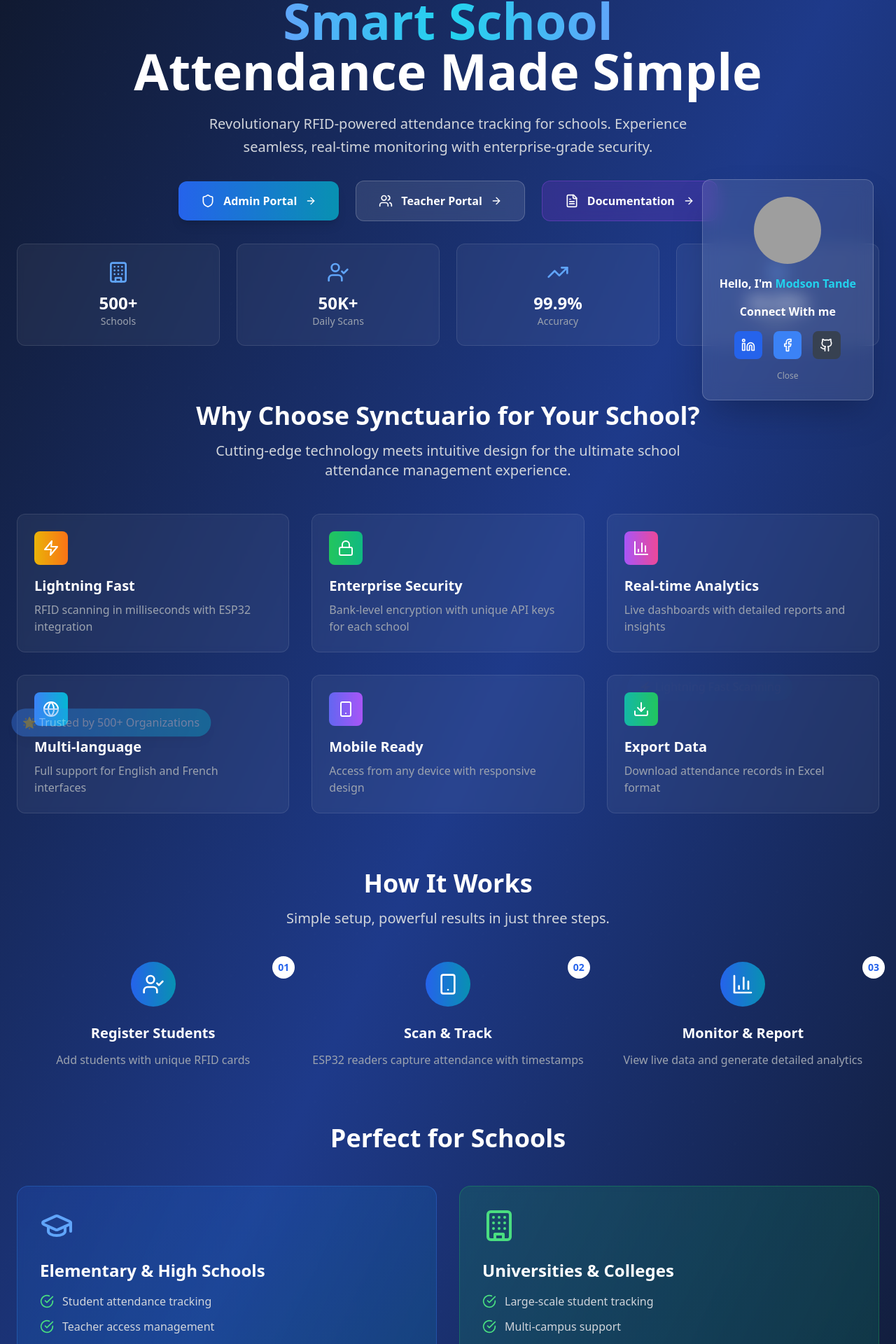
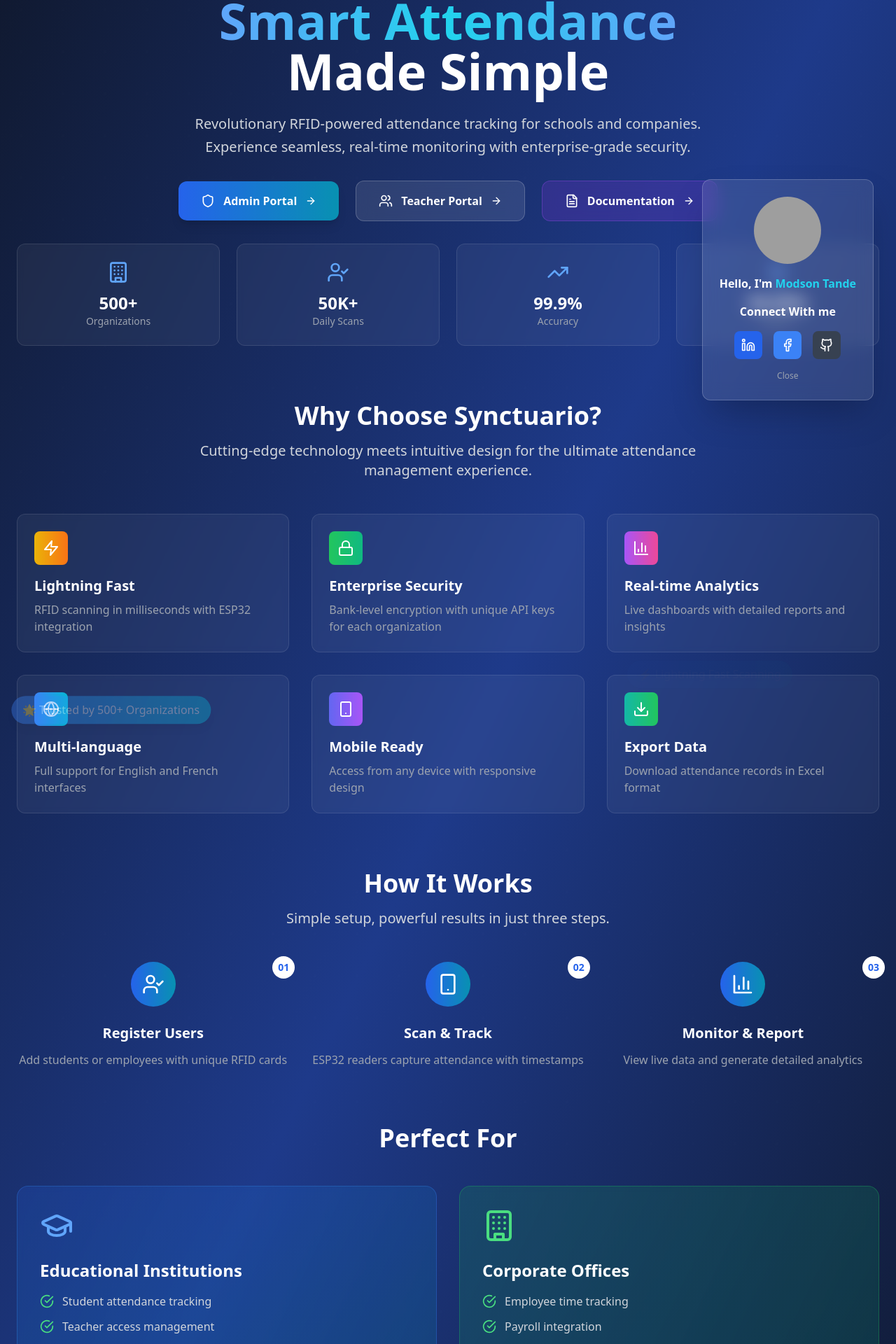
Before and after one commit to Modsontech45/RFID_attendance_frontend, a React (Vite) app: page / in a window 1280 px wide. Shown: the part 196-2116 px from the top of the page at 70% size. Built offline with nearby package versions, Linux system fonts and the light colour scheme; grey boxes are pictures that could not be loaded; some icons are missing.

Commit message:
Update Landing Page for Schools and Companies

```diff
--- a/src/components/HomePage.tsx
+++ b/src/components/HomePage.tsx
@@ -244,21 +244,21 @@
               <Sparkles className="h-4 w-4" />
               <span className="text-sm font-medium">
                 <FormattedMessage
-                  id="home.hero.subtitle"
-                  defaultMessage="Next-Generation School Attendance System"
+                  id="home.hero.badge"
+                  defaultMessage="Next-Generation Attendance System"
                 />
               </span>
             </div>
 
             <h1 className="text-5xl font-bold leading-tight md:text-7xl">
               <span className="bg-gradient-to-r from-blue-400 via-cyan-400 to-blue-400 bg-clip-text text-transparent">
-                <FormattedMessage id="home.hero.title_part1" defaultMessage="Smart School" />
+                <FormattedMessage id="home.hero.title_part1" defaultMessage="Smart Attendance" />
               </span>
               <br />
               <span className="text-white">
                 <FormattedMessage
                   id="home.hero.title_part2"
-                  defaultMessage="Attendance Made Simple"
+                  defaultMessage="Made Simple"
                 />
               </span>
             </h1>
@@ -266,7 +266,7 @@
             <p className="mx-auto max-w-3xl text-xl leading-relaxed text-gray-300">
               <FormattedMessage
                 id="home.hero.description"
-                defaultMessage="Revolutionary RFID-powered attendance tracking for schools. Experience seamless, real-time monitoring with enterprise-grade security."
+                defaultMessage="Revolutionary RFID-powered attendance tracking for schools and companies. Experience seamless, real-time monitoring with enterprise-grade security."
               />
             </p>
           </div>
@@ -315,8 +315,8 @@
             {[
               {
                 icon: Building,
-                label: formatMessage({ id: "home.stats.schools", defaultMessage: "Schools" }),
-                value: formatMessage({ id: "home.stats.schools_value", defaultMessage: "500+" }),
+                label: formatMessage({ id: "home.stats.organizations", defaultMessage: "Organizations" }),
+                value: formatMessage({ id: "home.stats.organizations_value", defaultMessage: "500+" }),
               },
               {
                 icon: UserCheck,
@@ -358,13 +358,13 @@
             <h2 className="text-4xl font-bold text-white">
               <FormattedMessage
                 id="home.features.title"
-                defaultMessage="Why Choose Synctuario for Your School?"
+                defaultMessage="Why Choose Synctuario?"
               />
             </h2>
             <p className="mx-auto max-w-3xl text-xl text-gray-300">
               <FormattedMessage
                 id="home.features.description"
-                defaultMessage="Cutting-edge technology meets intuitive design for the ultimate school attendance management experience."
+                defaultMessage="Cutting-edge technology meets intuitive design for the ultimate attendance management experience."
               />
             </p>
           </div>
@@ -391,7 +391,7 @@
                 }),
                 description: formatMessage({
                   id: "home.features.items.1.description",
-                  defaultMessage: "Bank-level encryption with unique API keys for each school",
+                  defaultMessage: "Bank-level encryption with unique API keys for each organization",
                 }),
                 color: "from-green-500 to-emerald-500",
               },
@@ -481,11 +481,11 @@
                 icon: UserCheck,
                 title: formatMessage({
                   id: "home.how_it_works.steps.0.title",
-                  defaultMessage: "Register Students",
+                  defaultMessage: "Register Users",
                 }),
                 description: formatMessage({
                   id: "home.how_it_works.steps.0.description",
-                  defaultMessage: "Add students with unique RFID cards",
+                  defaultMessage: "Add students or employees with unique RFID cards",
                 }),
               },
               {
@@ -531,7 +531,7 @@
         <section className="space-y-12">
           <div className="space-y-4 text-center">
             <h2 className="text-4xl font-bold text-white">
-              <FormattedMessage id="home.use_cases.title" defaultMessage="Perfect for Schools" />
+              <FormattedMessage id="home.use_cases.title" defaultMessage="Perfect For" />
             </h2>
           </div>
 
@@ -540,27 +540,23 @@
               <GraduationCap className="mb-6 h-12 w-12 text-blue-400" />
               <h3 className="mb-4 text-2xl font-bold text-white">
                 <FormattedMessage
-                  id="home.use_cases.elementary.title"
-                  defaultMessage="Elementary & High Schools"
+                  id="home.use_cases.education.title"
+                  defaultMessage="Educational Institutions"
                 />
               </h3>
               <ul className="space-y-3 text-gray-300">
                 {[
                   formatMessage({
-                    id: "home.use_cases.elementary.items.0",
+                    id: "home.use_cases.education.items.0",
                     defaultMessage: "Student attendance tracking",
                   }),
                   formatMessage({
-                    id: "home.use_cases.elementary.items.1",
+                    id: "home.use_cases.education.items.1",
                     defaultMessage: "Teacher access management",
                   }),
                   formatMessage({
-                    id: "home.use_cases.elementary.items.2",
+                    id: "home.use_cases.education.items.2",
                     defaultMessage: "Parent notification system",
-                  }),
-                  formatMessage({
-                    id: "home.use_cases.elementary.items.3",
-                    defaultMessage: "Class-wise reporting",
                   }),
                 ].map((feature: string, index: number) => (
                   <li key={index} className="flex items-center space-x-3">
@@ -575,27 +571,23 @@
               <Building className="mb-6 h-12 w-12 text-green-400" />
               <h3 className="mb-4 text-2xl font-bold text-white">
                 <FormattedMessage
-                  id="home.use_cases.university.title"
-                  defaultMessage="Universities & Colleges"
+                  id="home.use_cases.corporate.title"
+                  defaultMessage="Corporate Offices"
                 />
               </h3>
               <ul className="space-y-3 text-gray-300">
                 {[
                   formatMessage({
-                    id: "home.use_cases.university.items.0",
-                    defaultMessage: "Large-scale student tracking",
+                    id: "home.use_cases.corporate.items.0",
+                    defaultMessage: "Employee time tracking",
                   }),
                   formatMessage({
-                    id: "home.use_cases.university.items.1",
-                    defaultMessage: "Multi-campus support",
+                    id: "home.use_cases.corporate.items.1",
+                    defaultMessage: "Payroll integration",
                   }),
                   formatMessage({
-                    id: "home.use_cases.university.items.2",
-                    defaultMessage: "Advanced analytics",
-                  }),
-                  formatMessage({
-                    id: "home.use_cases.university.items.3",
-                    defaultMessage: "Integration with LMS",
+                    id: "home.use_cases.corporate.items.2",
+                    defaultMessage: "Security access control",
                   }),
                 ].map((feature: string, index: number) => (
                   <li key={index} className="flex items-center space-x-3">
@@ -614,13 +606,13 @@
             <h2 className="text-4xl font-bold text-white">
               <FormattedMessage
                 id="home.cta.title"
-                defaultMessage="Ready to Transform Your School?"
+                defaultMessage="Ready to Get Started?"
               />
             </h2>
             <p className="mx-auto max-w-2xl text-xl text-gray-300">
               <FormattedMessage
                 id="home.cta.description"
-                defaultMessage="Join hundreds of schools already using Synctuario for seamless attendance management."
+                defaultMessage="Join hundreds of organizations already using Synctuario for seamless attendance management."
               />
             </p>
           </div>
--- a/src/locales/en.json
+++ b/src/locales/en.json
@@ -101,10 +101,10 @@
       "title": "Synctuario"
     },
     "hero": {
-      "subtitle": "Next-Generation School Attendance System",
-      "title_part1": "Smart School",
-      "title_part2": "Attendance Made Simple",
-      "description": "Revolutionary RFID-powered attendance tracking for schools. Experience seamless, real-time monitoring with enterprise-grade security."
+      "badge": "Next-Generation Attendance System",
+      "title_part1": "Smart Attendance",
+      "title_part2": "Made Simple",
+      "description": "Revolutionary RFID-powered attendance tracking for schools and companies. Experience seamless, real-time monitoring with enterprise-grade security."
     },
     "buttons": {
       "admin_portal": "Admin Portal",
@@ -112,18 +112,18 @@
       "documentation": "Documentation"
     },
     "stats": {
-      "schools": "Schools",
+      "organizations": "Organizations",
       "daily_scans": "Daily Scans",
       "accuracy": "Accuracy",
       "uptime": "Uptime",
-      "schools_value": "500+",
+      "organizations_value": "500+",
       "daily_scans_value": "50K+",
       "accuracy_value": "99.9%",
       "uptime_value": "99.99%"
     },
     "features": {
-      "title": "Why Choose Synctuario for Your School?",
-      "description": "Cutting-edge technology meets intuitive design for the ultimate school attendance management experience.",
+      "title": "Why Choose Synctuario?",
+      "description": "Cutting-edge technology meets intuitive design for the ultimate attendance management experience.",
       "items": [
         {
           "title": "Lightning Fast",
@@ -131,7 +131,7 @@
         },
         {
           "title": "Enterprise Security",
-          "description": "Bank-level encryption with unique API keys for each school"
+          "description": "Bank-level encryption with unique API keys for each organization"
         },
         {
           "title": "Real-time Analytics",
@@ -157,8 +157,8 @@
       "steps": [
         {
           "step": "01",
-          "title": "Register Students",
-          "description": "Add students with unique RFID cards"
+          "title": "Register Users",
+          "description": "Add students or employees with unique RFID cards"
         },
         {
           "step": "02",
@@ -173,29 +173,27 @@
       ]
     },
     "use_cases": {
-      "title": "Perfect for Schools",
-      "elementary": {
-        "title": "Elementary & High Schools",
+      "title": "Perfect For",
+      "education": {
+        "title": "Educational Institutions",
         "items": [
           "Student attendance tracking",
           "Teacher access management",
-          "Parent notification system",
-          "Class-wise reporting"
+          "Parent notification system"
         ]
       },
-      "university": {
-        "title": "Universities & Colleges",
+      "corporate": {
+        "title": "Corporate Offices",
         "items": [
-          "Large-scale student tracking",
-          "Multi-campus support",
-          "Advanced analytics",
-          "Integration with LMS"
+          "Employee time tracking",
+          "Payroll integration",
+          "Security access control"
         ]
       }
     },
     "cta": {
-      "title": "Ready to Transform Your School?",
-      "description": "Join hundreds of schools already using Synctuario for seamless attendance management.",
+      "title": "Ready to Get Started?",
+      "description": "Join hundreds of organizations already using Synctuario for seamless attendance management.",
       "pricing_button": "View Pricing",
       "contact_button": "Contact Us",
       "benefits": [
--- a/src/locales/fr.json
+++ b/src/locales/fr.json
@@ -102,10 +102,10 @@
       "title": "Synctuario"
     },
     "hero": {
-      "subtitle": "Système de présence scolaire de nouvelle génération",
-      "title_part1": "École Intelligente",
-      "title_part2": "Présence Simplifiée",
-      "description": "Suivi de présence révolutionnaire alimenté par RFID pour les écoles. Expérience fluide et surveillance en temps réel avec une sécurité de niveau entreprise."
+      "badge": "Système de présence de nouvelle génération",
+      "title_part1": "Présence intelligente",
+      "title_part2": "simplifiée",
+      "description": "Suivi de présence révolutionnaire alimenté par RFID pour les écoles et les entreprises. Découvrez une surveillance transparente et en temps réel avec une sécurité de niveau entreprise."
     },
     "buttons": {
       "admin_portal": "Portail Admin",
@@ -113,18 +113,18 @@
       "documentation": "Documentation"
     },
     "stats": {
-      "schools": "Écoles",
+      "organizations": "Organisations",
       "daily_scans": "Passages Quotidiens",
       "accuracy": "Précision",
       "uptime": "Disponibilité",
-      "schools_value": "500+",
+      "organizations_value": "500+",
       "daily_scans_value": "50K+",
       "accuracy_value": "99,9%",
       "uptime_value": "99,99%"
     },
     "features": {
-      "title": "Pourquoi choisir Synctuario pour votre école ?",
-      "description": "La technologie de pointe rencontre un design intuitif pour l'expérience ultime de gestion de présence scolaire.",
+      "title": "Pourquoi choisir Synctuario ?",
+      "description": "La technologie de pointe rencontre un design intuitif pour l'expérience ultime de gestion de présence.",
       "items": [
         {
           "title": "Ultra-rapide",
@@ -132,7 +132,7 @@
         },
         {
           "title": "Sécurité d'entreprise",
-          "description": "Chiffrement de niveau bancaire avec clés API uniques pour chaque école"
+          "description": "Chiffrement de niveau bancaire avec clés API uniques pour chaque organisation"
         },
         {
           "title": "Analytique en temps réel",
@@ -158,8 +158,8 @@
       "steps": [
         {
           "step": "01",
-          "title": "Inscrire les élèves",
-          "description": "Ajouter des élèves avec des cartes RFID uniques"
+          "title": "Enregistrer les utilisateurs",
+          "description": "Ajouter des étudiants ou employés avec cartes RFID uniques"
         },
         {
           "step": "02",
@@ -174,29 +174,27 @@
       ]
     },
     "use_cases": {
-      "title": "Parfait pour les écoles",
-      "elementary": {
-        "title": "Écoles primaires & secondaires",
+      "title": "Parfait pour",
+      "education": {
+        "title": "Institutions éducatives",
         "items": [
           "Suivi de présence des élèves",
           "Gestion des accès enseignants",
-          "Système de notification aux parents",
-          "Rapports par classe"
+          "Système de notification des parents"
         ]
       },
-      "university": {
-        "title": "Universités & collèges",
+      "corporate": {
+        "title": "Bureaux d'entreprise",
         "items": [
-          "Suivi à grande échelle des étudiants",
-          "Support multi-campus",
-          "Analytique avancée",
-          "Intégration avec les LMS"
+          "Suivi du temps des employés",
+          "Intégration de la paie",
+          "Contrôle d'accès sécurisé"
         ]
       }
     },
     "cta": {
-      "title": "Prêt à transformer votre école ?",
-      "description": "Rejoignez des centaines d'écoles qui utilisent déjà Synctuario pour une gestion de présence sans faille.",
+      "title": "Prêt à commencer ?",
+      "description": "Rejoignez des centaines d'organisations utilisant déjà Synctuario pour une gestion de présence transparente.",
       "pricing_button": "Voir les tarifs",
       "contact_button": "Contactez-nous",
       "benefits": [
```
